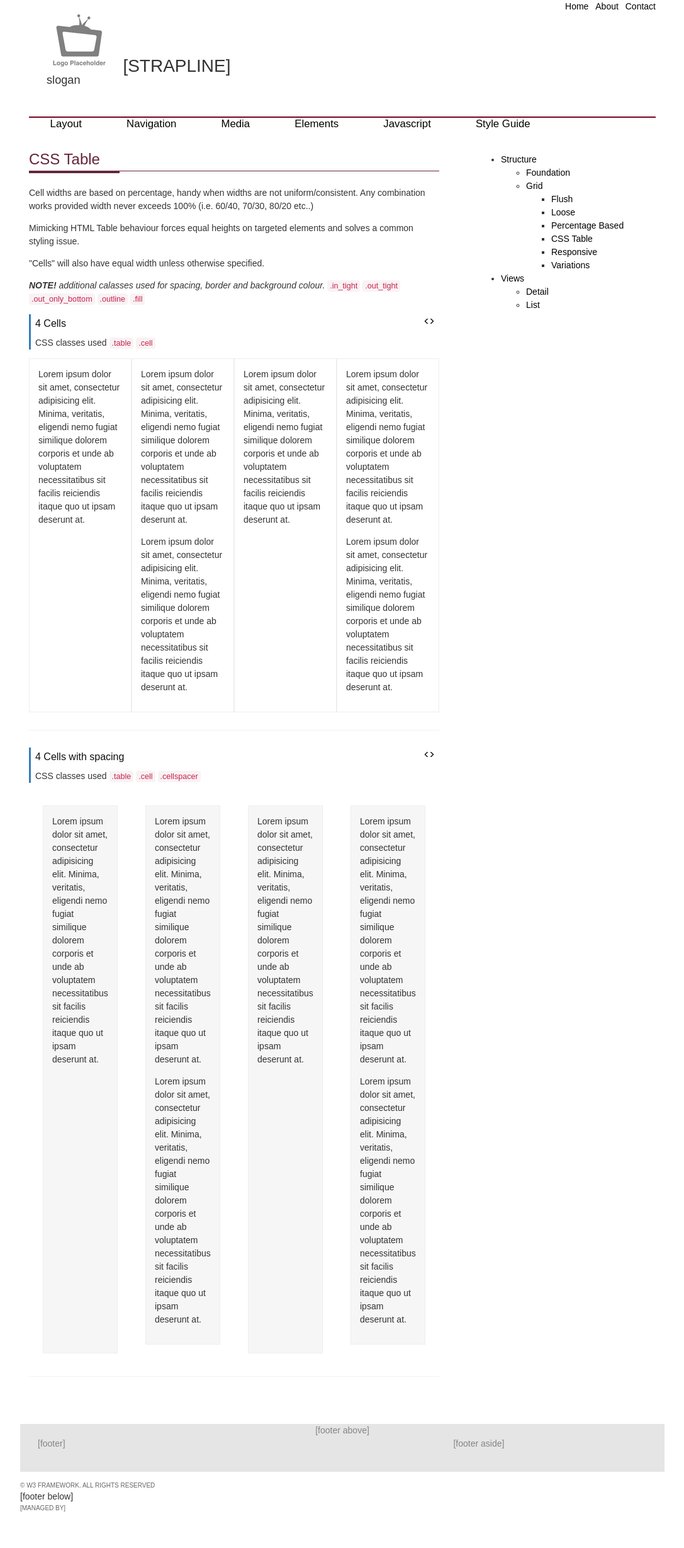
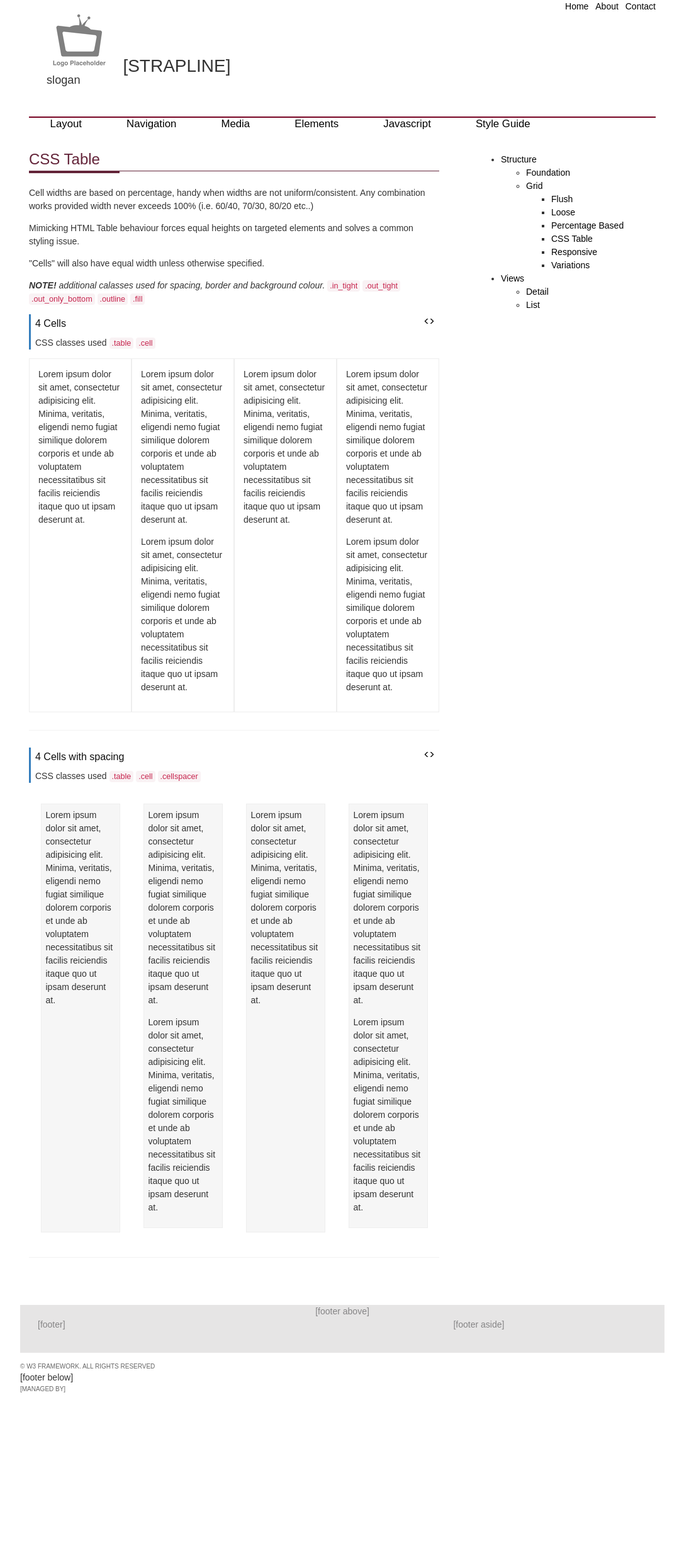
Before and after one commit to 2dpi/templates, a Jekyll site: the page built from www/elements/manual/layout/table.html, in a window 1280 px wide. Shown: the whole page at 63% size, without its empty margins (96-1183 px from the left). Built offline with Jekyll 4.4.1, drawn with Linux system fonts in a browser that asks for light colours; some web fonts are replaced; after the commit the page ends 2269 px from its top, so only the background shows below that.

Commit message:
adding pages

```diff
--- a/www/elements/manual/layout/table.html
+++ b/www/elements/manual/layout/table.html
@@ -61,14 +61,14 @@ keywords: css3 grid
         </div>
         <div class="toggle_hide out_tight out_only_bottom table wide_full">
           <div class="cell in_tight">
-            <div class="cellspacer outline out_tight in_tight fill">
+            <div class="cellspacer outline out_tighter in_tighter fill">
               <p>
                 Lorem ipsum dolor sit amet, consectetur adipisicing elit. Minima, veritatis, eligendi nemo fugiat similique dolorem corporis et unde ab voluptatem necessitatibus sit facilis reiciendis itaque quo ut ipsam deserunt at.
               </p>
             </div>
           </div>
           <div class="cell in_tight">
-            <div class="cellspacer outline out_tight in_tight fill">
+            <div class="cellspacer outline out_tighter in_tighter fill">
               <p>
                 Lorem ipsum dolor sit amet, consectetur adipisicing elit. Minima, veritatis, eligendi nemo fugiat similique dolorem corporis et unde ab voluptatem necessitatibus sit facilis reiciendis itaque quo ut ipsam deserunt at.
               </p>
@@ -78,14 +78,14 @@ keywords: css3 grid
             </div>
           </div>
           <div class="cell in_tight">
-            <div class="cellspacer outline out_tight in_tight fill">
+            <div class="cellspacer outline out_tighter in_tighter fill">
               <p>
                 Lorem ipsum dolor sit amet, consectetur adipisicing elit. Minima, veritatis, eligendi nemo fugiat similique dolorem corporis et unde ab voluptatem necessitatibus sit facilis reiciendis itaque quo ut ipsam deserunt at.
               </p>
             </div>
           </div>
           <div class="cell in_tight">
-            <div class="cellspacer outline out_tight in_tight fill">
+            <div class="cellspacer outline out_tighter in_tighter fill">
               <p>
                 Lorem ipsum dolor sit amet, consectetur adipisicing elit. Minima, veritatis, eligendi nemo fugiat similique dolorem corporis et unde ab voluptatem necessitatibus sit facilis reiciendis itaque quo ut ipsam deserunt at.
               </p>
```
